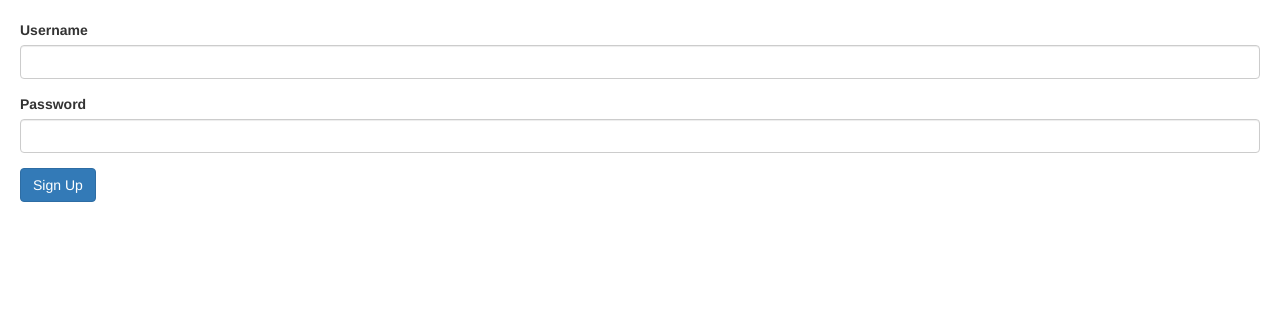
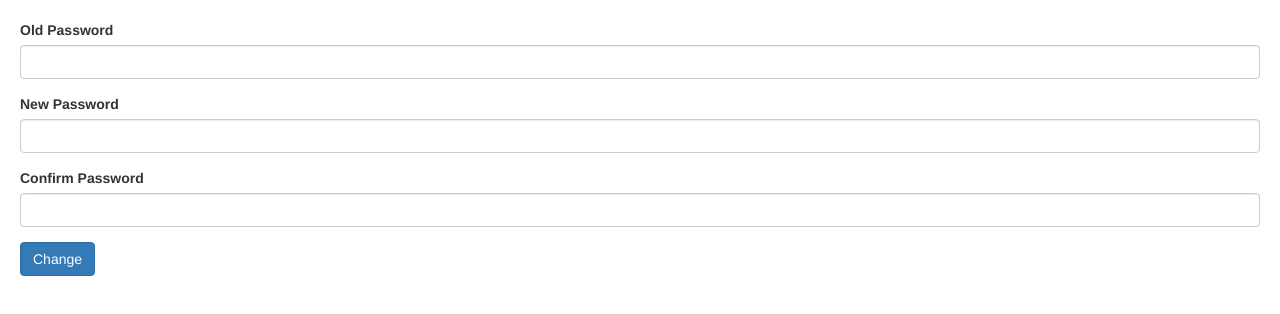
Before and after one commit to safari137/Angular4, an Angular app in the folder hello-world/: page / in a window 1280 px wide. Shown: the top 314 px of the page. Built offline with nearby package versions, Linux system fonts and the light colour scheme.

Commit message:
finished section 8

```diff
--- a/hello-world/src/app/app.component.html
+++ b/hello-world/src/app/app.component.html
@@ -39,4 +39,5 @@
  <!-- <contact-form></contact-form>  -->
 
 <!-- <course-form></course-form> -->
-<signup-form></signup-form>
+<!-- <signup-form></signup-form> -->
+<change-password-form></change-password-form>
--- a/hello-world/src/app/app.module.ts
+++ b/hello-world/src/app/app.module.ts
@@ -16,6 +16,8 @@ import { InputFormatDirective } from './input-format.directive';
 import { ZippyComponent } from './zippy/zippy.component';
 import { ContactFormComponent } from './contact-form/contact-form.component';
 import { CourseFormComponent } from './course-form/course-form.component';
+import { NewCourseFormComponent } from './new-course-form/new-course-form.component';
+import { ChangePasswordFormComponent } from './change-password-form/change-password-form.component';
 
 @NgModule({
   declarations: [
@@ -30,7 +32,9 @@ import { CourseFormComponent } from './course-form/course-form.component';
     InputFormatDirective,
     ZippyComponent,
     ContactFormComponent,
-    CourseFormComponent
+    CourseFormComponent,
+    NewCourseFormComponent,
+    ChangePasswordFormComponent
   ],
   imports: [
     BrowserModule,
--- /dev/null
+++ b/hello-world/src/app/change-password-form/change-password-form.component.html
@@ -0,0 +1,26 @@
+<form [formGroup]="form" (ngSubmit)="changePassword()">
+  <div class="form-group">
+    <label for="oldPassword">Old Password</label>
+    <input formControlName="oldPassword" type="password" name="oldPassword" class="form-control">
+    <div *ngIf="oldPassword.dirty && oldPassword.invalid" class="alert alert-danger">
+      <div *ngIf="oldPassword.errors.required">Old Password is Required.</div>
+      <div *ngIf="oldPassword.errors.passwordIsValid">Old password is not correct.</div>
+    </div>
+  </div>
+  <div class="form-group">
+    <label for="newPassword">New Password</label>
+    <input (keyup)="checkIfPasswordsMatch()" formControlName="newPassword" name="newPassword" id="newPassword" type="password" class="form-control">
+    <div *ngIf="newPassword.dirty && newPassword.invalid" class="alert alert-danger">
+      <div *ngIf="newPassword.errors.required">New Password is Required.</div>
+    </div>
+  </div>
+  <div class="form-group">
+    <label for="conformPassword">Confirm Password</label>
+    <input (keyup)="checkIfPasswordsMatch(confirmPassword.value)" formControlName="confirmPassword" id="confirmPassword" name="confirmPassword" type="password" class="form-control">
+    <div *ngIf="confirmPassword.dirty && confirmPassword.invalid" class="alert alert-danger">
+      <div *ngIf="confirmPassword.errors.required">Confirm Password is Required</div>
+      <div *ngIf="confirmPassword.errors.passwordsMatch">Passwords do not match.</div>
+    </div>
+  </div>
+  <button class="btn btn-primary">Change</button>
+</form>
--- /dev/null
+++ b/hello-world/src/app/change-password-form/change-password-form.component.ts
@@ -0,0 +1,40 @@
+import { AbstractControl } from '@angular/forms/src/forms';
+import { PasswordValidators } from './../new-course-form/oldPassword.validators';
+import { FormGroup, FormControl, Validators } from '@angular/forms';
+import { Component } from '@angular/core';
+
+@Component({
+  selector: 'change-password-form',
+  templateUrl: './change-password-form.component.html',
+  styleUrls: ['./change-password-form.component.css']
+})
+export class ChangePasswordFormComponent {
+  form = new FormGroup({
+    oldPassword: new FormControl('', [Validators.required], [PasswordValidators.passwordIsValid]),
+    newPassword: new FormControl('', [Validators.required]),
+    confirmPassword: new FormControl('', [Validators.required])
+  });
+
+  private passwordsMatch: boolean = false;
+
+  get oldPassword() {
+    return this.form.get('oldPassword');
+  }
+
+  get newPassword() {
+    return this.form.get('newPassword');
+  }
+
+  get confirmPassword(): AbstractControl {
+    return this.form.get('confirmPassword');
+  }
+
+  checkIfPasswordsMatch(confirmPassword: string) {
+    if (this.confirmPassword.value != this.newPassword.value) {
+      this.confirmPassword.setErrors({ passwordsMatch : true });
+    }
+    else {
+      this.confirmPassword.setErrors(null);
+    }
+  }
+}
--- /dev/null
+++ b/hello-world/src/app/new-course-form/new-course-form.component.html
@@ -0,0 +1,12 @@
+<form>
+  <input type="text" class="form-control"
+    (keyup.enter)="addTopic(topic)" #topic>
+
+  <ul class="list-group">
+    <li
+      *ngFor="let topic of topics.controls" class="list-group-item"
+      (click)="removeTopic(topic)">
+      {{ topic.value }}
+    </li>
+  </ul>
+</form>
--- /dev/null
+++ b/hello-world/src/app/new-course-form/new-course-form.component.ts
@@ -0,0 +1,42 @@
+import { FormGroup, FormArray, FormControl, FormBuilder, Validators } from '@angular/forms';
+import { Component, OnInit } from '@angular/core';
+
+@Component({
+  selector: 'new-course-form',
+  templateUrl: './new-course-form.component.html',
+  styleUrls: ['./new-course-form.component.css']
+})
+export class NewCourseFormComponent {
+  form = new FormGroup({
+    name: new FormControl(),
+    contact: new FormGroup({
+      email: new FormControl(),
+      phone: new FormControl()
+    }),
+    topics: new FormArray([])
+  });
+
+  constructor(fb: FormBuilder) {
+   this.form = fb.group({
+     name: ['', Validators.required],
+     contact: fb.group({
+       email: [],
+       phone: []
+     }),
+      topics: fb.array([])
+   });
+  }
+
+  get topics() {
+    return this.form.get('topics') as FormArray;
+  }
+
+  addTopic(topic: HTMLInputElement) {
+    this.topics.push(new FormControl(topic.value));
+    topic.value = '';
+  }
+  removeTopic(topic: FormControl) {
+    let index = this.topics.controls.indexOf(topic);
+    this.topics.removeAt(index);
+  }
+}
--- /dev/null
+++ b/hello-world/src/app/new-course-form/oldPassword.validators.ts
@@ -0,0 +1,17 @@
+import { ValidationErrors } from '@angular/forms/src/forms';
+import { AbstractControl } from '@angular/forms/src/forms';
+
+export class PasswordValidators {
+    static passwordIsValid(control: AbstractControl): Promise<ValidationErrors | null> {
+        return new Promise((resolve, reject) => {
+            setTimeout(() => {
+                if (control.value === 'abc') {
+                    resolve(null);
+                }
+                else {
+                    resolve({ passwordIsValid: true });
+                }
+            }, 2000);
+        });
+    }
+}
--- a/hello-world/src/app/signup-form/signup-form.component.html
+++ b/hello-world/src/app/signup-form/signup-form.component.html
@@ -1,11 +1,11 @@
-<form [formGroup]="form">
+<form [formGroup]="form" (ngSubmit)="login()">
+  <div *ngIf="form.errors" class="alert alert-danger">
+    The username or password is invalid.
+  </div>
+  <div formGroupName="account">
     <div class="form-group">
       <label for="username">Username</label>
-        <input
-            formControlName="username"
-            id="username"
-            type="text"
-            class="form-control">
+      <input formControlName="username" id="username" type="text" class="form-control">
       <div *ngIf="username.pending">Checking username availability</div>
       <div *ngIf="username.touched && username.invalid" class="alert alert-danger">
         <div *ngIf="username.errors.required">Username is required.</div>
@@ -16,11 +16,8 @@
     </div>
     <div class="form-group">
       <label for="password">Password</label>
-        <input
-            formControlName="password"
-            id="password"
-            type="text"
-            class="form-control">
+      <input formControlName="password" id="password" type="text" class="form-control">
+    </div>
   </div>
   <button class="btn btn-primary" type="submit">Sign Up</button>
 </form>
--- a/hello-world/src/app/signup-form/signup-form.component.ts
+++ b/hello-world/src/app/signup-form/signup-form.component.ts
@@ -9,7 +9,8 @@ import { FormGroup, FormControl, Validators } from '@angular/forms'
 })
 export class SignupFormComponent {
   form = new FormGroup({
-    username : new FormControl('',
+    account: new FormGroup({
+      username : new FormControl('',
     [
       Validators.required,
       Validators.minLength(3),
@@ -19,13 +20,16 @@ export class SignupFormComponent {
       UsernameValidators.shouldBeUnique
     ]),
     password: new FormControl('', [Validators.required])
+    }),
   });
 
   get username() {
-    return this.form.get('username');
+    return this.form.get('account.username');
   }
 
-  isInvalid(formControl:string) {
-    return this.form.get(formControl).touched && this.form.get(formControl).invalid;
+  login() {
+    this.form.setErrors({
+      invalidLogin: true
+    });
   }
 }
```
Also changed, not shown: hello-world/src/app/change-password-form/change-password-form.component.css (added), hello-world/src/app/new-course-form/new-course-form.component.css (added), 2 other files (tests, documents, lock files or other folders). Lines whose indentation alone changed are shown as unchanged.
